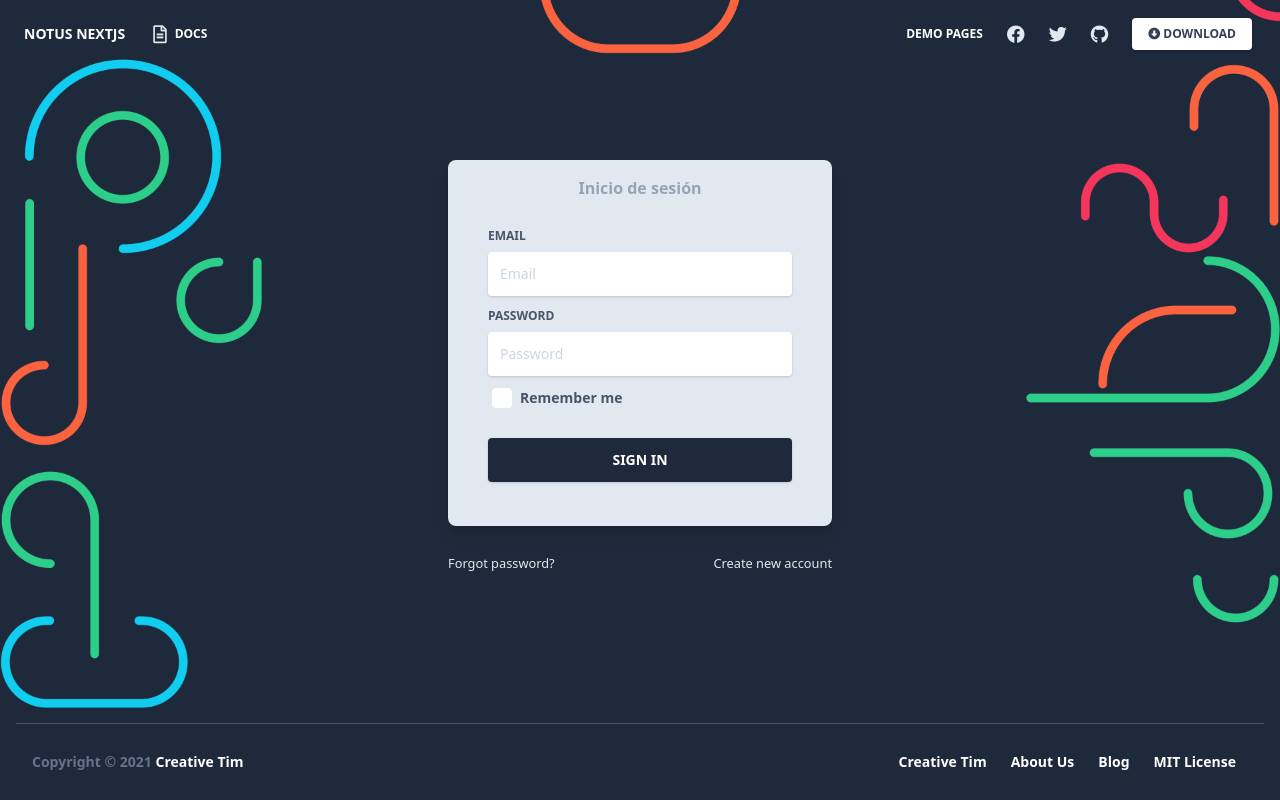
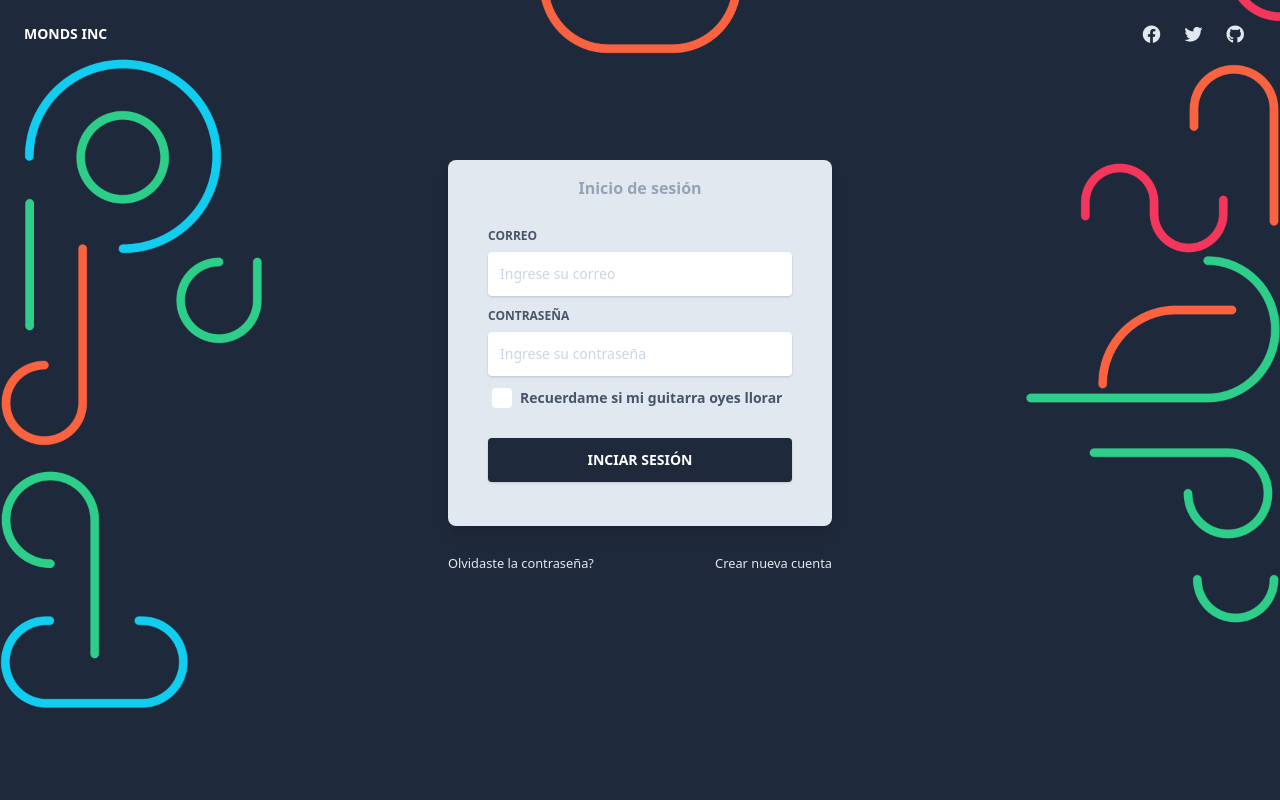
Before and after one commit to SlimShady9/UBOSQUE-INC, a Next.js app in the folder Frontend/: page /auth/login in a window 1280 px wide. Built offline with nearby package versions, Linux system fonts and the light colour scheme.

Commit message:
Españolizado :v

```diff
--- a/Frontend/components/Navbars/AuthNavbar.js
+++ b/Frontend/components/Navbars/AuthNavbar.js
@@ -16,7 +16,7 @@ export default function Navbar(props) {
                 className="text-white text-sm font-bold leading-relaxed inline-block mr-4 py-2 whitespace-nowrap uppercase"
                 href="#pablo"
               >
-                Notus NextJS
+                Monds Inc
               </a>
             </Link>
             <button
@@ -34,21 +34,9 @@ export default function Navbar(props) {
             }
             id="example-navbar-warning"
           >
-            <ul className="flex flex-col lg:flex-row list-none mr-auto">
-              <li className="flex items-center">
-                <a
-                  className="lg:text-white lg:hover:text-blueGray-200 text-blueGray-700 px-3 py-4 lg:py-2 flex items-center text-xs uppercase font-bold"
-                  href="https://www.creative-tim.com/learning-lab/tailwind/nextjs/overview/notus?ref=nnjs-auth-navbar"
-                >
-                  <i className="lg:text-blueGray-200 text-blueGray-400 far fa-file-alt text-lg leading-lg mr-2" />{" "}
-                  Docs
-                </a>
-              </li>
-            </ul>
+
             <ul className="flex flex-col lg:flex-row list-none lg:ml-auto">
-              <li className="flex items-center">
-                <PagesDropdown />
-              </li>
+
               <li className="flex items-center">
                 <a
                   className="lg:text-white lg:hover:text-blueGray-200 text-blueGray-700 px-3 py-4 lg:py-2 flex items-center text-xs uppercase font-bold"
@@ -82,14 +70,6 @@ export default function Navbar(props) {
                 </a>
               </li>
 
-              <li className="flex items-center">
-                <button
-                  className="bg-white text-blueGray-700 active:bg-blueGray-50 text-xs font-bold uppercase px-4 py-2 rounded shadow hover:shadow-md outline-none focus:outline-none lg:mr-1 lg:mb-0 ml-3 mb-3 ease-linear transition-all duration-150"
-                  type="button"
-                >
-                  <i className="fas fa-arrow-alt-circle-down"></i> Download
-                </button>
-              </li>
             </ul>
           </div>
         </div>
--- a/Frontend/layouts/Auth.js
+++ b/Frontend/layouts/Auth.js
@@ -3,7 +3,6 @@ import React from "react";
 // components
 
 import Navbar from "components/Navbars/AuthNavbar.js";
-import FooterSmall from "components/Footers/FooterSmall.js";
 
 export default function Auth({ children }) {
   return (
@@ -18,7 +17,6 @@ export default function Auth({ children }) {
             }}
           ></div>
           {children}
-          <FooterSmall absolute />
         </section>
       </main>
     </>
--- a/Frontend/pages/auth/login.js
+++ b/Frontend/pages/auth/login.js
@@ -22,12 +22,12 @@ export default function Login() {
                       className="block uppercase text-blueGray-600 text-xs font-bold mb-2"
                       htmlFor="grid-password"
                     >
-                      Email
+                      Correo
                     </label>
                     <input
-                      type="email"
+                      type="text"
                       className="border-0 px-3 py-3 placeholder-blueGray-300 text-blueGray-600 bg-white rounded text-sm shadow focus:outline-none focus:ring w-full ease-linear transition-all duration-150"
-                      placeholder="Email"
+                      placeholder="Ingrese su correo"
                     />
                   </div>
 
@@ -36,12 +36,12 @@ export default function Login() {
                       className="block uppercase text-blueGray-600 text-xs font-bold mb-2"
                       htmlFor="grid-password"
                     >
-                      Password
+                      Contraseña
                     </label>
                     <input
                       type="password"
                       className="border-0 px-3 py-3 placeholder-blueGray-300 text-blueGray-600 bg-white rounded text-sm shadow focus:outline-none focus:ring w-full ease-linear transition-all duration-150"
-                      placeholder="Password"
+                      placeholder="Ingrese su contraseña"
                     />
                   </div>
                   <div>
@@ -52,7 +52,7 @@ export default function Login() {
                         className="form-checkbox border-0 rounded text-blueGray-700 ml-1 w-5 h-5 ease-linear transition-all duration-150"
                       />
                       <span className="ml-2 text-sm font-semibold text-blueGray-600">
-                        Remember me
+                        Recuerdame si mi guitarra oyes llorar
                       </span>
                     </label>
                   </div>
@@ -62,7 +62,7 @@ export default function Login() {
                       className="bg-blueGray-800 text-white active:bg-blueGray-600 text-sm font-bold uppercase px-6 py-3 rounded shadow hover:shadow-lg outline-none focus:outline-none mr-1 mb-1 w-full ease-linear transition-all duration-150"
                       type="button"
                     >
-                      Sign In
+                      Inciar sesión
                     </button>
                   </div>
                 </form>
@@ -75,13 +75,13 @@ export default function Login() {
                   onClick={(e) => e.preventDefault()}
                   className="text-blueGray-200"
                 >
-                  <small>Forgot password?</small>
+                  <small>Olvidaste la contraseña?</small>
                 </a>
               </div>
               <div className="w-1/2 text-right">
                 <Link href="/auth/register">
                   <a href="#pablo" className="text-blueGray-200">
-                    <small>Create new account</small>
+                    <small>Crear nueva cuenta</small>
                   </a>
                 </Link>
               </div>
```
